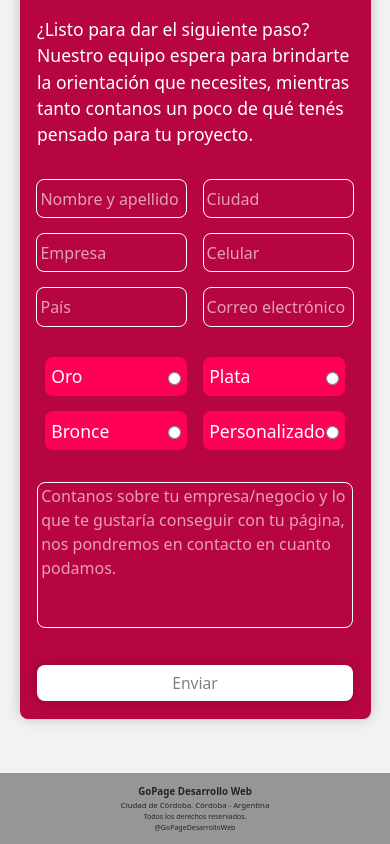
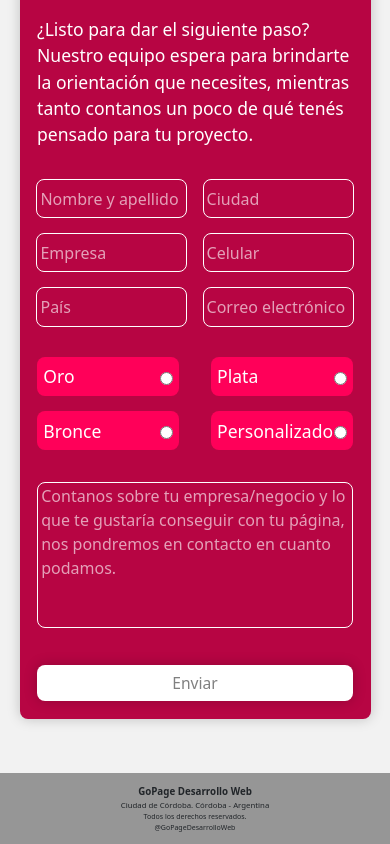
Before and after one commit to dileo24/portafolioGP, a React (Create React App) app in the folder client/: page / in a window 390 px wide. Shown: the part 8012-8856 px from the top of the page. Built offline with nearby package versions, Linux system fonts and the light colour scheme.

Commit message:
alineado checkbox

```diff
--- a/client/src/styles/components/_contacto.scss
+++ b/client/src/styles/components/_contacto.scss
@@ -236,8 +236,7 @@
           .checkbox {
             display: flex;
             flex-wrap: wrap;
-            justify-content: center;
-            gap: 5%;
+            justify-content: space-between;
             label {
               background-color: $magentaFuerte;
               justify-content: space-between;
```
